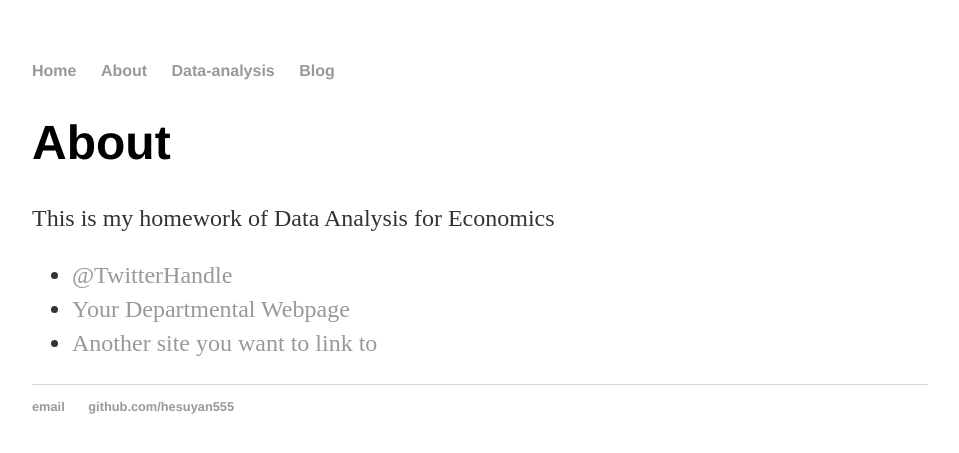
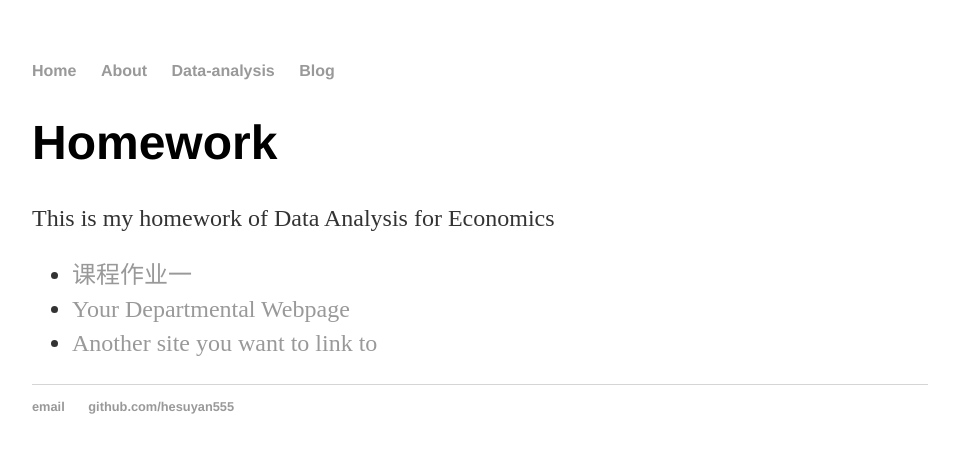
Before and after one commit to hesuyan555/hesuyan555.github.io, a Jekyll site: the page built from homework/index.html, in a window 1280 px wide. Shown: the top 453 px of the page, without its empty margins (160-1119 px from the left). Built offline with Jekyll 4.4.1, drawn with Linux system fonts in a browser that asks for light colours; Markdown is read by kramdown in place of the engine named in the settings.

Commit message:
Update index.html

```diff
--- a/homework/index.html
+++ b/homework/index.html
@@ -4,11 +4,11 @@ title: He Suyan's home work
 ---
 
 		<div class="about">
-			<h1>About</h1>
+			<h1>Homework</h1>
 			<p>This is my homework of Data Analysis for Economics</p>
 
 			<ul class="contacts">
-				<li><a href="#">@TwitterHandle</a></li>
+				<li><a href="/homework/kc-1">课程作业一</a></li>
 				<li><a href="#">Your Departmental Webpage</a></li>
 				<li><a href="#">Another site you want to link to</a></li>
 				</ul>
```
